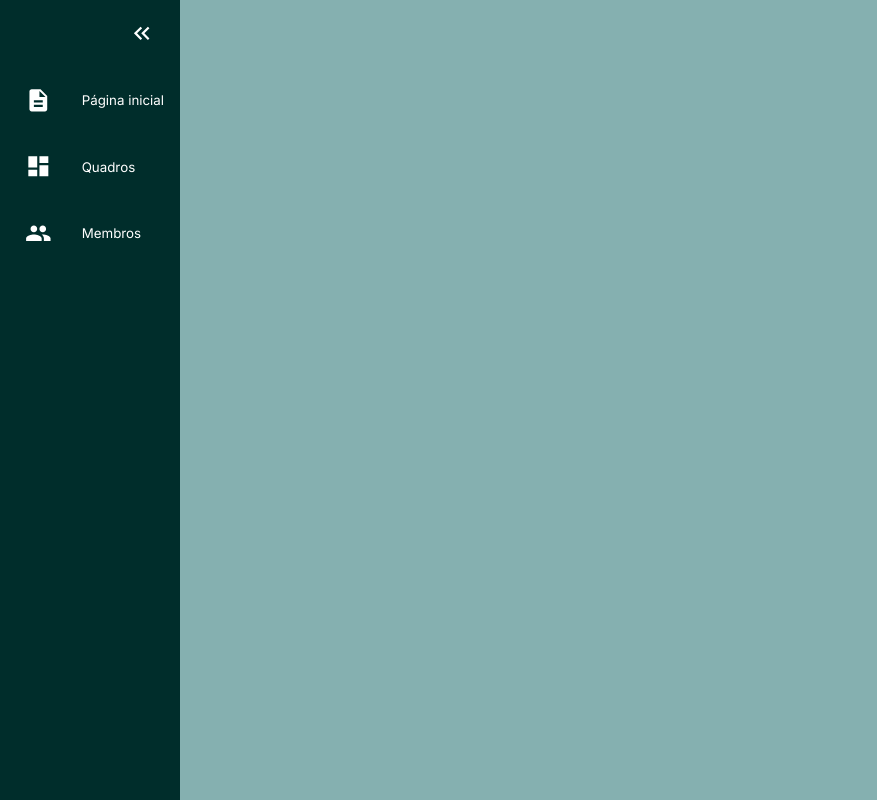
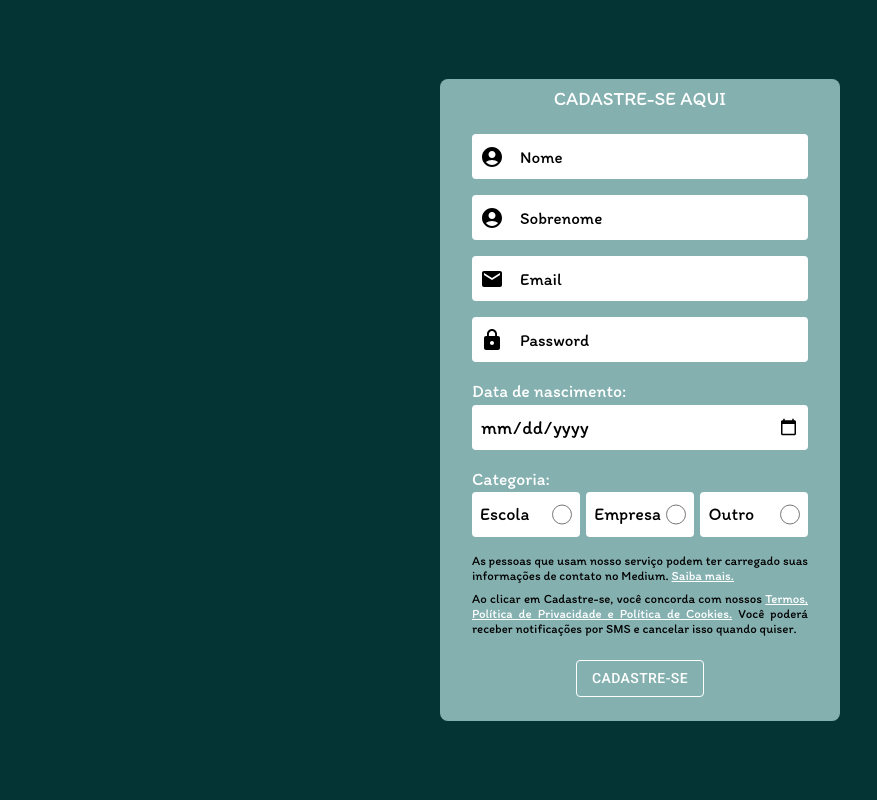
Before and after one commit to Prodmais/kronos-web, a React (Vite) app: page /signup in a window 1280 px wide. Before the commit this address led to /. Shown: the whole page, without its empty margins (0-877 px from the left). Built offline with nearby package versions, Linux system fonts and the light colour scheme.

Commit message:
feat: adding style Create User form

```diff
--- a/src/App.jsx
+++ b/src/App.jsx
@@ -11,6 +11,7 @@ import Members from './pages/Members';
 import MessageCreateProject from './pages/MessageCreateProject';
 import AuthGuardRoute from './guard/auth-guard';
 import ListProjects from './pages/ListProjects';
+import CreateUser from './pages/CreateUser';
 
 function App() {
   return (
@@ -18,7 +19,7 @@ function App() {
       <Router>
         <Routes>
           <Route path='auth' element={ <Login /> } />
-
+          <Route path='signup' element={<CreateUser/>}/>
           <Route path='' element={<AuthGuardRoute />}>
             <Route path='' element={<Main />}>
                 <Route path='projetos'>
--- a/src/pages/CreateUser/create-user.module.css
+++ b/src/pages/CreateUser/create-user.module.css
@@ -9,15 +9,97 @@
 
 .background_signup form {
     background-color: #85B0B0;
-    width: 100%;
+    width: 400%;
     max-width: 400px;
     border-radius: 8px;
     display: flex;
     justify-content: center;
-    padding: 8px 16px;
+    padding: 8px 32px;
+    display: flex;
+    flex-direction: column;
+    align-items: center;
 }
 
 .signup_form_title {
-    font-size: 1rem;
+    font-size: 1.2rem;
+    color: white;
+    margin-bottom: 24px;
+}
+
+.background_signup_container{
+    width: 100%;
+    display: flex;
+    background-color: white;
+    align-items: center;
+    border-radius: 4px;
+    margin-bottom: 16px;
+}
+
+.background_signup_icon {
+    margin: 8px;
+}
+
+.background_signup_input {
+    background-color: white;
+    position: static;
+    color: black;
+    padding: 8px;
+}
+
+.background_signup_input::placeholder{
+    color: black;
+}
+
+.background_signup_label {
+    color: white;
+    align-self: flex-start;
+    margin: 0px;
+    font-size: 1.1rem;
+}
+
+.background_signup_label:last-child{
+    margin-top: 16px;
+}
+
+.background_signup_group_radio {
+    width: 100%;
+    display: flex;
+    justify-content: space-between;
+    margin-bottom: 16px;
+}
+
+.background_signup_container_radio{
+    width: 32%;
+    display: flex;
+    background-color: white;
+    align-items: center;
+    border-radius: 4px;
+    justify-content: space-between;
+    padding: 0px 8px;
+}
+
+.background_signup_label_radio {
+    color: black;
+    margin: 0px;
+}
+
+.background_signup_radio {
+    width: 20px;
+    accent-color: black;
+    background-color: white;
+    position: static;
+}
+
+.background_signup_span {
+    font-size: .8rem;
+    text-align: justify;
+    margin-bottom: 8px;
+}
+
+.background_signup_span_link {
     color: white;
 }
+
+.background_signup_span_link:active{
+    color: white;
+}
--- a/src/pages/CreateUser/index.jsx
+++ b/src/pages/CreateUser/index.jsx
@@ -1,11 +1,87 @@
 import styles from './create-user.module.css';
+import EmailIcon from '@mui/icons-material/Email';
+import AccountCircle from '@mui/icons-material/AccountCircle';
+import Lock from '@mui/icons-material/Lock';
+import { Button } from '@mui/material';
 
-export default function CreateUser(){
+export default function CreateUser() {
     return (
-    <div className={styles.background_signup}>
-        <form>
-            <legend className={styles.signup_form_title}>Cadastre-se aqui</legend>
-        </form>
-    </div>
+        <div className={styles.background_signup}>
+            <form>
+                <legend className={styles.signup_form_title}>CADASTRE-SE AQUI</legend>
+                {/* Input Nome */}
+
+                <div className={styles.background_signup_container}>
+                    <AccountCircle className={styles.background_signup_icon} />
+                    <input type='text' className={styles.background_signup_input} placeholder='Nome' />
+                </div>
+
+                {/* Input SobreNome */}
+                <div className={styles.background_signup_container}>
+                    <AccountCircle className={styles.background_signup_icon} />
+                    <input type='text' className={styles.background_signup_input} placeholder='Sobrenome' />
+                </div>
+
+                {/* Input Email */}
+                <div className={styles.background_signup_container}>
+                    <EmailIcon className={styles.background_signup_icon} />
+                    <input type='email' className={styles.background_signup_input} placeholder='Email' />
+                </div>
+
+                {/* Input Password */}
+                <div className={styles.background_signup_container}>
+                    <Lock className={styles.background_signup_icon} />
+                    <input type='password' className={styles.background_signup_input} placeholder='Password' />
+                </div>
+
+                {/* Input Data Nascimento */}
+                <label className={styles.background_signup_label}>Data de nascimento:</label>
+                <div className={styles.background_signup_container}>
+                    <input type='date' className={styles.background_signup_input} />
+                </div>
+
+                {/* Input Categoria */}
+                <label className={styles.background_signup_label}>Categoria:</label>
+                <div className={styles.background_signup_group_radio}>
+                    <div className={styles.background_signup_container_radio}>
+                        <label className={styles.background_signup_label_radio} for="age2">
+                            Escola
+                        </label>
+                        <input type="radio" className={styles.background_signup_radio} />
+                    </div>
+
+                    <div className={styles.background_signup_container_radio}>
+                        <label className={styles.background_signup_label_radio} for="age2">
+                            Empresa
+                        </label>
+                        <input type="radio" className={styles.background_signup_radio} />
+                    </div>
+
+                    <div className={styles.background_signup_container_radio}>
+                        <label className={styles.background_signup_label_radio} for="age2">
+                            Outro
+                        </label>
+                        <input type="radio" className={styles.background_signup_radio} />
+                    </div>
+                </div>
+
+                <span className={styles.background_signup_span}>
+                    As pessoas que usam nosso serviço podem ter carregado suas informações de contato no Medium. <a className={styles.background_signup_span_link} href='#'>Saiba mais.</a>
+                </span>
+                <span className={styles.background_signup_span}>
+                    Ao clicar em Cadastre-se, você concorda com nossos <a className={styles.background_signup_span_link} href='#'>Termos, Política de Privacidade e Política de Cookies.</a> Você poderá receber notificações por SMS e cancelar isso quando quiser.
+                </span>
+
+                <Button sx={{
+                    color: 'white',
+                    borderColor: 'white',
+                    margin: 2,
+                    ":hover": {
+                        borderColor: 'white',
+                        backgroundColor: 'rgba(255,255,255,0.2)'
+                    }
+                }}variant="outlined">Cadastre-se</Button>
+            </form>
+        </div>
     );
 }
```
